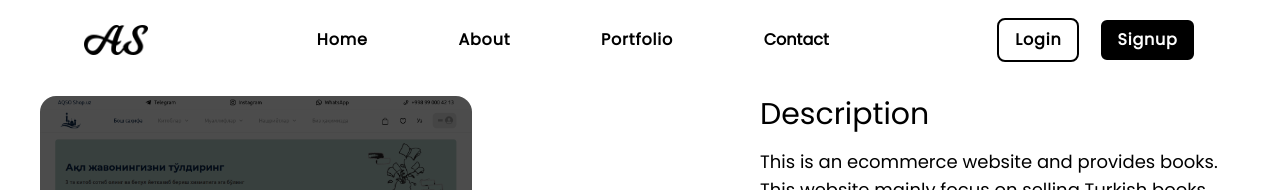
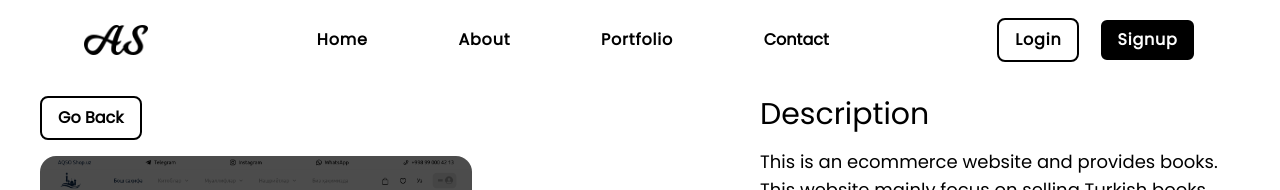
Before and after one commit to abdulaziz-sultonmurodov/my_official_personal_website, a React (Create React App) app: page /aqsoshop in a window 1280 px wide. Shown: the top 190 px of the page. Built offline with nearby package versions, Linux system fonts and the light colour scheme.

Commit message:
goback button

```diff
--- /dev/null
+++ b/src/components/GoBack.jsx
@@ -0,0 +1,18 @@
+import React from 'react'
+import { Link } from "react-router-dom";
+import { bgColorHover } from '../utils/ColorChange';
+
+const GoBack = () => {
+    return (
+        <div className=" flex flex-row items-start mb-4 ">
+        <Link
+          to="/portfolio"
+          className={`cursor-pointer ${bgColorHover} hover:text-white font-bold rounded-lg border-2 px-4 py-2`}
+        >
+          Go Back
+        </Link>
+      </div>
+    )
+}
+
+export default GoBack
--- a/src/pages/projects/ecommerce/AqsoShop.js
+++ b/src/pages/projects/ecommerce/AqsoShop.js
@@ -10,6 +10,7 @@ import cartPage from "../../../images/ecommerce/AQSO-shop/cartPage.png";
 import dashboard from "../../../images/ecommerce/AQSO-shop/dashboard.png";
 import authorsImg from "../../../images/ecommerce/AQSO-shop/authorsImg.png";
 import publisherImg from "../../../images/ecommerce/AQSO-shop/publisherImg.png";
+import GoBack from "../../../components/GoBack";
 
 const AqsoShop = () => {
   const images = [homeImg, cartPage, dashboard, authorsImg, publisherImg];
@@ -18,6 +19,7 @@ const AqsoShop = () => {
   return (
     <>
       <Header />
+
       <main className="px-10 pt-24 flex flex-col lg:flex-row mb-10 items-center justify-evenly">
         <ImageSlides
           index={0}
@@ -29,6 +31,7 @@ const AqsoShop = () => {
         <div className="flex">
           <div className=" flex flex-col lg:flex-row justify-center">
             <div className="flex w-full lg:w-3/5 flex-col">
+              <GoBack />
               <div
                 onClick={() => {
                   if (isOpen === true) {
--- a/src/pages/projects/ecommerce/EcommerceOne.js
+++ b/src/pages/projects/ecommerce/EcommerceOne.js
@@ -8,6 +8,7 @@ import { ImLink } from "react-icons/im";
 import homeImg from "../../../images/ecommerce/one/home.png";
 import productsImg from "../../../images/ecommerce/one/products.png";
 import contactImg from "../../../images/ecommerce/one/contact.png";
+import GoBack from "../../../components/GoBack";
 
 const EcommerceOne = () => {
   const images = [homeImg, productsImg, contactImg];
@@ -27,6 +28,7 @@ const EcommerceOne = () => {
         <div className="flex">
           <div className=" flex flex-col lg:flex-row justify-center">
             <div className="flex w-full lg:w-3/5 flex-col">
+              <GoBack />
               <div
                 onClick={() => {
                   if (isOpen === true) {
--- a/src/pages/projects/education/EducationOne.js
+++ b/src/pages/projects/education/EducationOne.js
@@ -8,6 +8,7 @@ import { ImLink } from "react-icons/im";
 import homeImg from "../../../images/education/one/home.png";
 import aboutImg from "../../../images/education/one/about.png";
 import footerImg from "../../../images/education/one/footer.png";
+import GoBack from "../../../components/GoBack";
 
 const EducationOne = () => {
   const images = [homeImg, aboutImg, footerImg];
@@ -27,6 +28,7 @@ const EducationOne = () => {
         <div className="flex">
           <div className=" flex flex-col lg:flex-row justify-center">
             <div className="flex w-full lg:w-3/5 flex-col">
+              <GoBack />
               <div
                 onClick={() => {
                   if (isOpen === true) {
--- a/src/pages/projects/education/N14.js
+++ b/src/pages/projects/education/N14.js
@@ -7,6 +7,7 @@ import { IoLogoGithub } from "react-icons/io";
 import { ImLink } from "react-icons/im";
 import homeImg from "../../../images/education/N14/homeImg.png";
 import signupImg from "../../../images/education/N14/signupImg.png";
+import GoBack from "../../../components/GoBack";
 
 const N14 = () => {
   const images = [homeImg, signupImg];
@@ -26,6 +27,7 @@ const N14 = () => {
         <div className="flex">
           <div className=" flex flex-col lg:flex-row justify-center">
             <div className="flex w-full lg:w-3/5 flex-col">
+              <GoBack />
               <div
                 onClick={() => {
                   if (isOpen === true) {
--- a/src/pages/projects/personal/PersonalFour.js
+++ b/src/pages/projects/personal/PersonalFour.js
@@ -12,6 +12,7 @@ import team from "../../../images/personal/four/team.png";
 import skills from "../../../images/personal/four/skills.png";
 import contactImg from "../../../images/personal/four/contact.png";
 import footer from "../../../images/personal/four/footer.png";
+import GoBack from "../../../components/GoBack";
 
 const PortfolioFour = () => {
   const images = [
@@ -39,6 +40,7 @@ const PortfolioFour = () => {
         <div className="flex">
           <div className=" flex flex-col lg:flex-row justify-center">
             <div className="flex w-full lg:w-3/5 flex-col">
+              <GoBack />
               <div
                 onClick={() => {
                   if (isOpen === true) {
--- a/src/pages/projects/personal/PersonalOne.js
+++ b/src/pages/projects/personal/PersonalOne.js
@@ -11,6 +11,7 @@ import contactImg from "../../../images/personal/one/contact.png";
 import projectImg from "../../../images/personal/one/projects.png";
 import loginImg from "../../../images/personal/one/login.png";
 import featureOne from "../../../images/personal/one/featureone.png";
+import GoBack from "../../../components/GoBack";
 
 const PortfolioOne = () => {
   const images = [
@@ -37,6 +38,7 @@ const PortfolioOne = () => {
         <div className="flex">
           <div className=" flex flex-col lg:flex-row justify-center">
             <div className="flex w-full lg:w-3/5 flex-col">
+              <GoBack />
               <div
                 onClick={() => {
                   if (isOpen === true) {
--- a/src/pages/projects/personal/PersonalThree.js
+++ b/src/pages/projects/personal/PersonalThree.js
@@ -9,6 +9,7 @@ import homeImg from "../../../images/personal/three/home.png";
 import aboutImg from "../../../images/personal/three/about.png";
 import contactImg from "../../../images/personal/three/contact.png";
 import projectImg from "../../../images/personal/three/projects.png";
+import GoBack from "../../../components/GoBack";
 
 const PortfolioThree = () => {
   const images = [homeImg, aboutImg, projectImg, contactImg];
@@ -28,6 +29,7 @@ const PortfolioThree = () => {
         <div className="flex">
           <div className=" flex flex-col lg:flex-row justify-center">
             <div className="flex w-full lg:w-3/5 flex-col">
+              <GoBack />
               <div
                 onClick={() => {
                   if (isOpen === true) {
--- a/src/pages/projects/personal/PersonalTwo.js
+++ b/src/pages/projects/personal/PersonalTwo.js
@@ -12,6 +12,7 @@ import projectImg from "../../../images/personal/two/projects.png";
 import skillsImg from "../../../images/personal/two/skills.png";
 import featureOneImg from "../../../images/personal/two/redtheme.png";
 import featureTwoImg from "../../../images/personal/two/dark.png";
+import GoBack from "../../../components/GoBack";
 
 const PortfolioTwo = () => {
   const images = [
@@ -39,6 +40,7 @@ const PortfolioTwo = () => {
         <div className="flex">
           <div className=" flex flex-col lg:flex-row justify-center">
             <div className="flex w-full lg:w-3/5 flex-col">
+              <GoBack />
               <div
                 onClick={() => {
                   if (isOpen === true) {
--- a/src/pages/projects/webapplications/WebApplicationOne.js
+++ b/src/pages/projects/webapplications/WebApplicationOne.js
@@ -12,6 +12,7 @@ import projectImg from "../../../images/personal/two/projects.png";
 import skillsImg from "../../../images/personal/two/skills.png";
 import featureOneImg from "../../../images/personal/one/featureone.png";
 import featureTwoImg from "../../../images/personal/two/dark.png";
+import GoBack from "../../../components/GoBack";
 
 const WebApplicationsOne = () => {
   const images = [
@@ -39,6 +40,7 @@ const WebApplicationsOne = () => {
         <div className="flex">
           <div className=" flex flex-col lg:flex-row justify-center">
             <div className="flex w-full lg:w-3/5 flex-col">
+              <GoBack />
               <div
                 onClick={() => {
                   if (isOpen === true) {
--- a/src/pages/projects/webapplications/WebApplicationTwo.js
+++ b/src/pages/projects/webapplications/WebApplicationTwo.js
@@ -12,6 +12,7 @@ import projectImg from "../../../images/personal/two/projects.png";
 import skillsImg from "../../../images/personal/two/skills.png";
 import featureOneImg from "../../../images/personal/one/featureone.png";
 import featureTwoImg from "../../../images/personal/two/dark.png";
+import GoBack from "../../../components/GoBack";
 
 const WebApplicationsTwo = () => {
   const images = [
@@ -39,6 +40,7 @@ const WebApplicationsTwo = () => {
         <div className="flex">
           <div className=" flex flex-col lg:flex-row justify-center">
             <div className="flex w-full lg:w-3/5 flex-col">
+              <GoBack />
               <div
                 onClick={() => {
                   if (isOpen === true) {
```
